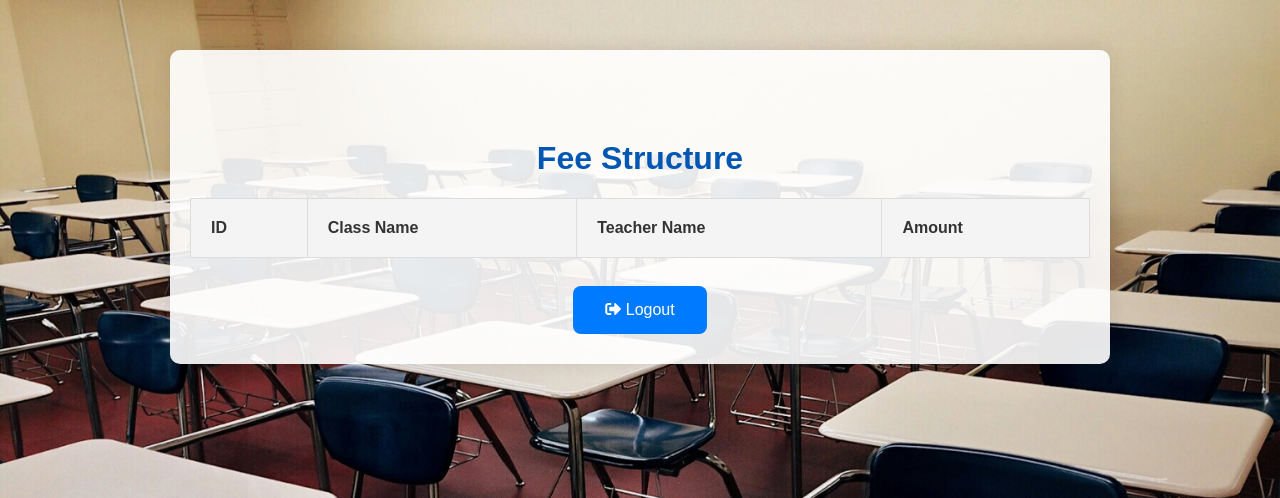
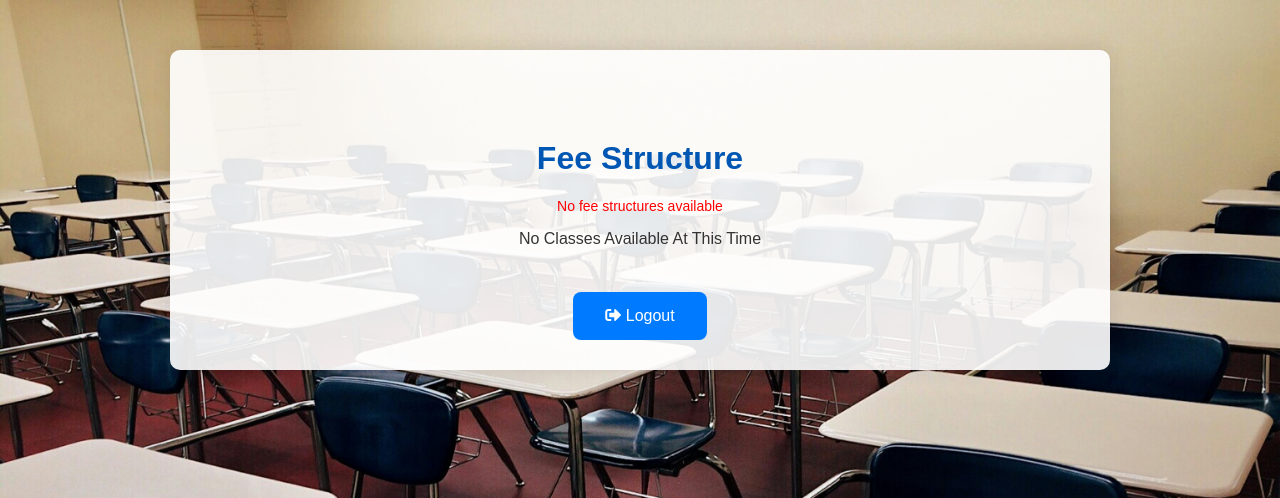
Before and after one commit to imwaddy/class_management_system, a Flask app: page /display_fee_structure in a window 1280 px wide. Shown: the top 498 px of the page. Run offline with Flask 3, Linux system fonts and the light colour scheme; data that the repository does not hold is empty.

Commit message:
Modified student functionality

```diff
--- a/app.py
+++ b/app.py
@@ -1,5 +1,6 @@
 from flask import Flask, render_template, request, redirect, url_for, session, g
 import sqlite3
+import json
 
 app = Flask(__name__)
 app.secret_key = 'secret_key'
@@ -236,6 +237,9 @@ def registerStudent():
     # Create student table if it doesn't exist
     cursor.execute('''CREATE TABLE IF NOT EXISTS student (
                       id INTEGER PRIMARY KEY,
+                      firstname TEXT NOT NULL,
+                      lastname TEXT NOT NULL,
+                      email TEXT NOT NULL,
                       username TEXT NOT NULL,
                       password TEXT NOT NULL
                     )''')
@@ -244,6 +248,9 @@ def registerStudent():
     if request.method == 'POST':
         username = request.form['username']
         password = request.form['password']
+        firstname = request.form['firstname']
+        lastname = request.form['lastname']
+        email = request.form['email']
 
         # Check if the username already exists
         cursor.execute("SELECT username FROM student WHERE username = ?", (username,))
@@ -252,12 +259,19 @@ def registerStudent():
             return render_template('student/register.html', error='Username already exists')
 
         # Insert new student if the username doesn't exist
-        cursor.execute("INSERT INTO student (username, password) VALUES (?, ?)", (username, password))
+        cursor.execute("INSERT INTO student (firstname, lastname, email, username, password) VALUES (?, ?, ?, ?, ?)", (firstname, lastname, email,username, password))
         conn.commit()
         return redirect(url_for('studentLogin'))
 
     return render_template('student/register.html')
 
+# @app.route('/abcxyz', methods=['GET'])
+# def studentGET():
+#     conn = get_db()
+#     cursor = conn.cursor()
+#     cursor.execute("SELECT * FROM student")
+#     user = cursor.fetchall()
+#     return user
 
 @app.route('/studentLogin', methods=['GET', 'POST'])
 def studentLogin():
@@ -280,9 +294,71 @@ def studentLogin():
 def display_fee_structure():
     conn = get_db()
     cursor = conn.cursor()
-    cursor.execute("SELECT fee_structures.id, classes.name, teachers.name, fee_structures.amount FROM fee_structures INNER JOIN classes ON fee_structures.class_id = classes.id INNER JOIN teachers ON fee_structures.teacher_id = teachers.id")
-    fee_structure = cursor.fetchall()
-    return render_template('student/display_fee_structure.html', fee_structure=fee_structure)
+
+    # Check if the fee_structures table exists
+    cursor.execute("SELECT name FROM sqlite_master WHERE type='table' AND name='fee_structures'")
+    fee_structures_table_exists = cursor.fetchone()
+
+    cursor.execute("SELECT name FROM sqlite_master WHERE type='table' AND name='classenrollment'")
+    classenrollment_table_exists = cursor.fetchone()
+
+    fee_structure = None
+    error = None
+
+    if fee_structures_table_exists:
+        # Retrieve fee structures
+        cursor.execute("""
+            SELECT fee_structures.id, classes.id AS class_id, classes.name AS class_name,
+            teachers.id AS teacher_id, teachers.name AS teacher_name, fee_structures.amount AS class_fee_amount
+            FROM fee_structures
+            INNER JOIN classes ON fee_structures.class_id = classes.id
+            INNER JOIN teachers ON fee_structures.teacher_id = teachers.id
+        """)
+        fee_structure = cursor.fetchall()
+
+        # Retrieve student_id from session
+        student_id = session.get('student')
+        if student_id is not None:
+            student_id = int(student_id)
+
+            if classenrollment_table_exists:
+                # Retrieve already enrolled classes for the student
+                cursor.execute("SELECT class_id FROM classenrollment WHERE student_id = ?", (student_id,))
+                enrolled_class_ids = [enrollment[0] for enrollment in cursor.fetchall()]
+
+                # Mark fee structures with enrollment status
+                fee_structure = [
+                    {
+                        'id': fee[0],
+                        'class_id': fee[1],
+                        'class_name': fee[2],
+                        'teacher_id': fee[3],
+                        'teacher_name': fee[4],
+                        'class_fee_amount': fee[5],
+                        'enrolled': fee[0] in enrolled_class_ids
+                    }
+                    for fee in fee_structure
+                ]
+            else:
+                fee_structure = [
+                    {
+                        'id': fee[0],
+                        'class_id': fee[1],
+                        'class_name': fee[2],
+                        'teacher_id': fee[3],
+                        'teacher_name': fee[4],
+                        'class_fee_amount': fee[5],
+                        'enrolled': False
+                    }
+                    for fee in fee_structure
+                ]
+        else:
+            error = "User not logged in"
+    else:
+        error = "No fee structures available"
+
+    return render_template('student/display_fee_structure.html', fee_structure=fee_structure, error=error)
+
 
 @app.route('/delete_class/<class_name>', methods=['GET', 'POST'])
 def delete_class(class_name):
@@ -311,6 +387,52 @@ def delete_teachers(teacher_name):
 
     return render_template('admin/add_teacher.html', teachers=teachers)
 
+@app.route('/api/apply_for_classes', methods=['POST'])
+def api_apply_for_classes():
+    conn = get_db()
+    cursor = conn.cursor()
+
+    # Create the classenrollment table if it does not exist
+    cursor.execute("""
+        CREATE TABLE IF NOT EXISTS classenrollment (
+            id INTEGER PRIMARY KEY AUTOINCREMENT,
+            class_id INTEGER NOT NULL,
+            student_id INTEGER NOT NULL,
+            FOREIGN KEY (class_id) REFERENCES classes(id),
+            FOREIGN KEY (student_id) REFERENCES student(id)
+        )
+    """)
+
+    data = request.get_json()  # Get the JSON data from the request
+    if not data:
+        return "Invalid input", 400
+
+    class_id = data.get("class_id")
+    if not class_id:
+        return "Class ID is required", 400
+
+    student_id = session.get('student')
+    if student_id is not None:
+        student_id = int(student_id)
+    else:
+        return "User not logged in", 400
+
+    cursor.execute("SELECT * FROM student WHERE id = ?", (student_id,))
+    student = cursor.fetchone()
+    if student is None:
+        error = "No existing user found"
+        return error, 400
+
+    cursor.execute("SELECT * FROM classenrollment WHERE class_id = ? AND student_id = ?", (class_id, student_id))
+    value = cursor.fetchone()
+    if value:
+        return "You've already applied for the requested class", 400
+
+    # Insert the application into the database
+    cursor.execute("INSERT INTO classenrollment (class_id, student_id) VALUES (?, ?)", (class_id, student_id))
+    conn.commit()
+
+    return f"Thank You {student[1]} {student[2]}, You've successfully applied for the requested class", 200
 
 if __name__ == '__main__':
     app.run(debug=True)
--- a/templates/student/display_fee_structure.html
+++ b/templates/student/display_fee_structure.html
@@ -1,16 +1,50 @@
 <!DOCTYPE html>
 <html lang="en">
+
 <head>
     <meta charset="UTF-8">
     <meta name="viewport" content="width=device-width, initial-scale=1.0">
     <title>Fee Structure</title>
     <link rel="stylesheet" href="{{ url_for('static', filename='fontawesome/css/all.css') }}">
     <link rel="stylesheet" href="{{ url_for('static', filename='style.css') }}">
-    <script ref="{{ url_for('static', filename='jquery.min.js') }}"></script>
+    <script src="{{ url_for('static', filename='jquery.min.js') }}"></script>
+    <script>
+        document.addEventListener('DOMContentLoaded', function () {
+            // Attach event listener to the form
+            document.querySelectorAll('.applyForm').forEach(function (form) {
+                form.addEventListener('submit', function (event) {
+                    event.preventDefault(); // Prevent the default form submission
+
+                    // Get the class ID from the hidden input field
+                    var value = this.querySelector('.feeInput').value;
+
+                    // Make an AJAX request to the API
+                    var xhr = new XMLHttpRequest();
+                    xhr.open('POST', "/api/apply_for_classes", true);
+                    xhr.setRequestHeader('Content-Type', 'application/json');
+                    xhr.onload = function () {
+                       alert(xhr.response)
+                       window.location.reload()
+                    };
+                    xhr.onerror = function () {
+                        // Handle network error here
+                        console.error('Request failed. Network error');
+                    };
+                    xhr.send(JSON.stringify({"class_id": value}));
+                });
+            });
+        });
+
+    </script>
 </head>
+
 <body>
     <div class="container">
         <h1>Fee Structure</h1>
+        {% if error %}
+        <p class="error">{{ error }}</p>
+        {% endif %}
+        {% if fee_structure %}
         <table>
             <thead>
                 <tr>
@@ -18,22 +52,41 @@
                     <th>Class Name</th>
                     <th>Teacher Name</th>
                     <th>Amount</th>
+                    <th>Want To Apply ?</th>
                 </tr>
             </thead>
             <tbody>
                 {% for fee in fee_structure %}
                 <tr>
-                    <td>{{ fee[0] }}</td>
-                    <td>{{ fee[1] }}</td>
-                    <td>{{ fee[2] }}</td>
-                    <td>{{ fee[3] }}</td>
+                    <td>{{ fee['id'] }}</td>
+                    <td>{{ fee['class_name'] }}</td>
+                    <td>{{ fee['teacher_name'] }}</td>
+                    <td>{{ fee['class_fee_amount'] }}</td>
+                    <td>
+                        {% if fee['enrolled'] %}
+                        You've already applied
+                        {% else %}
+                        <form class="applyForm">
+                            <input type="hidden" class="feeInput" value="{{ fee['id'] }}">
+                            <button type="submit" class="dashboard-link button" id="applyButton">
+                                <i class="fas fa-sign-in-alt"></i> Apply
+                            </button>
+                        </form>
+                        {% endif %}
+
+                    </td>
                 </tr>
                 {% endfor %}
             </tbody>
         </table>
+        {% else %}
+        <p>No Classes Available At This Time</p>
+        {% endif %}
 
         <br>
-        <a href="{{ url_for('logoutStudent') }}" class="dashboard-link button"> <i class="fas fa-sign-out-alt"></i> Logout</a>
+        <a href="{{ url_for('logoutStudent') }}" class="dashboard-link button"> <i class="fas fa-sign-out-alt"></i>
+            Logout</a>
     </div>
 </body>
+
 </html>
```
Also changed, not shown: templates/student/register.html (+47 -2 lines).
